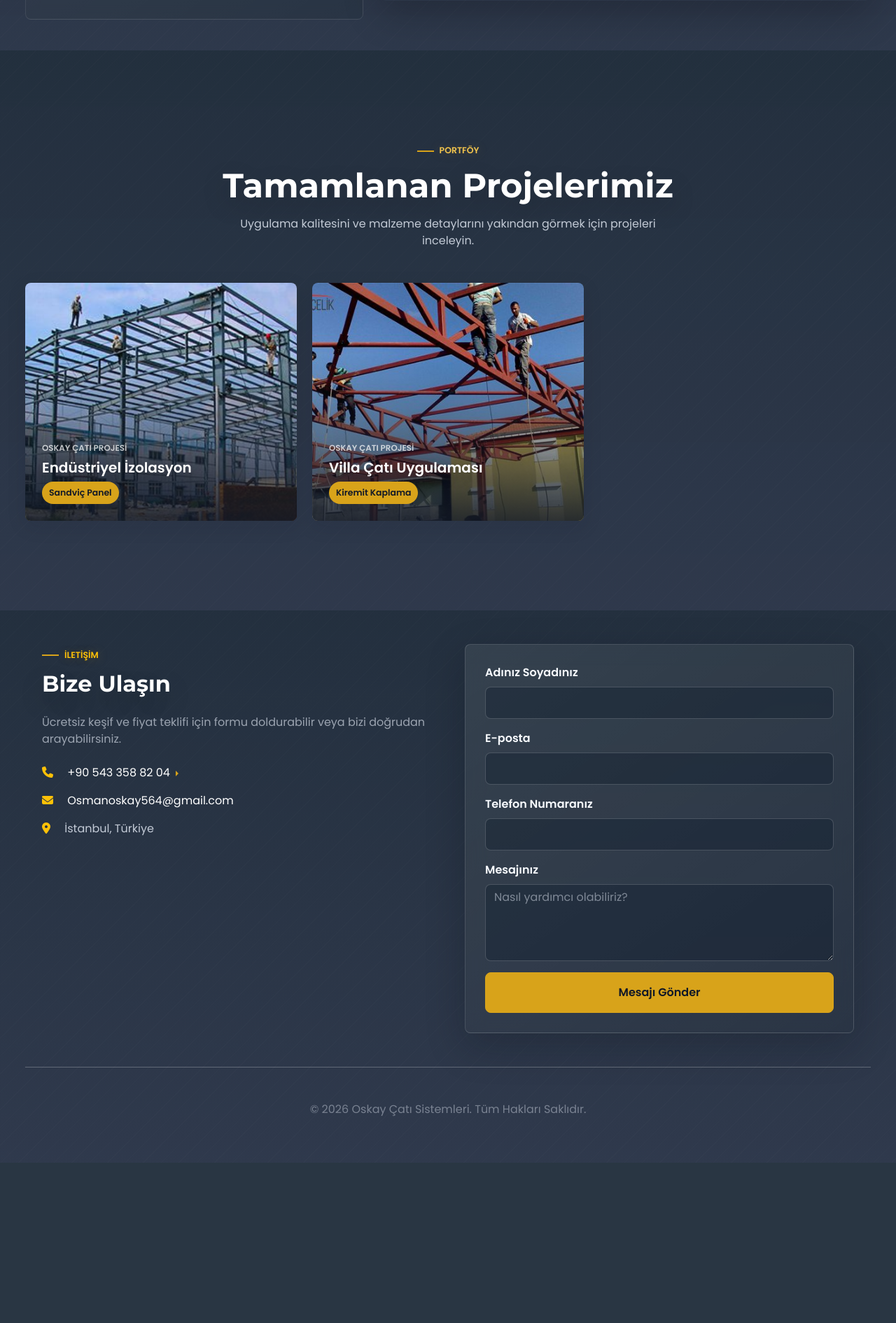
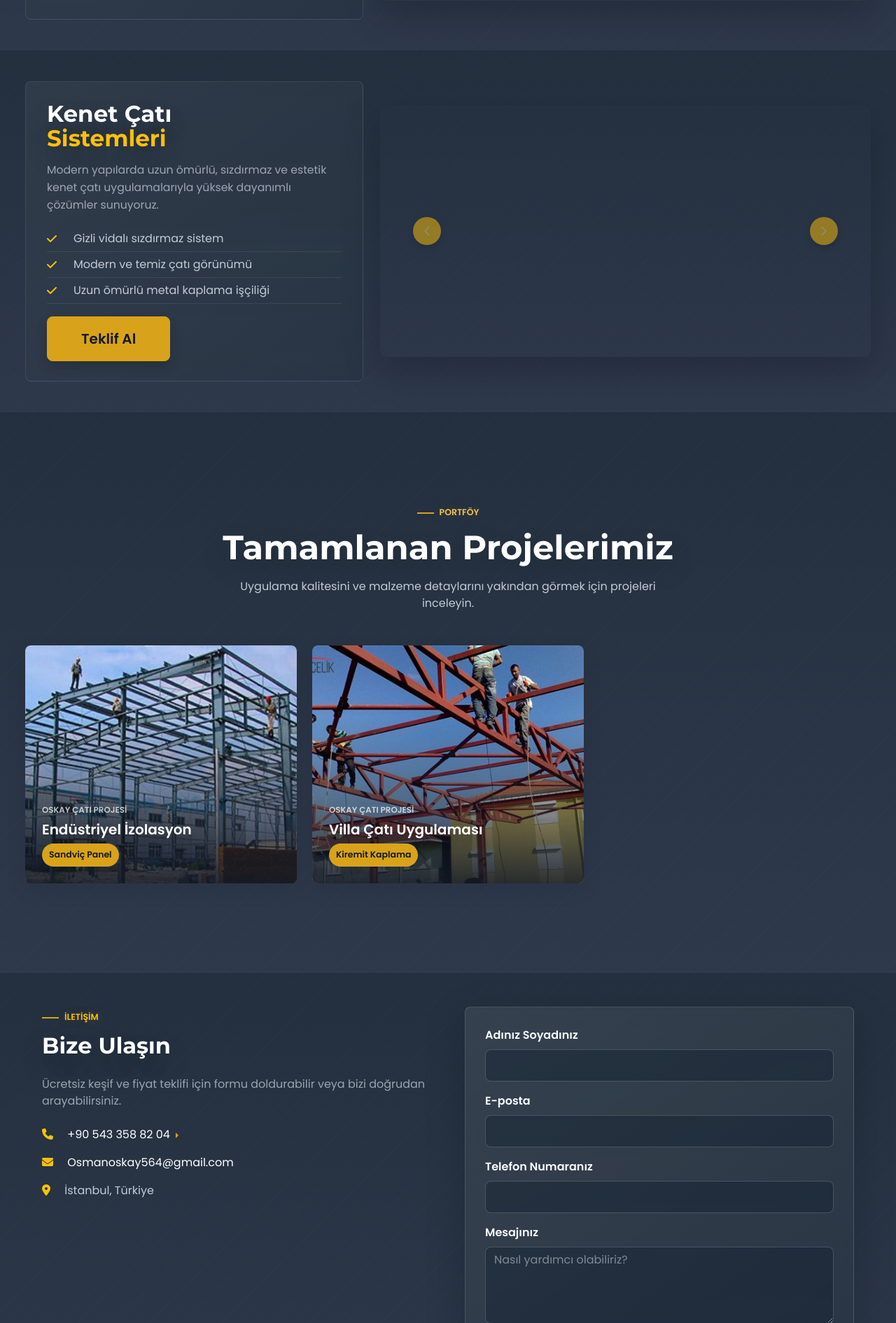
Before and after one commit to oskay6534/oskay-cati, a PHP site: page / in a window 1280 px wide. Shown: the part 4218-6108 px from the top of the page at 70% size. Before the commit the page ends 5813 px from the top, so only its background shows below. Run offline with PHP 8.4, Linux system fonts and the light colour scheme; data comes from the database, SQL or seed files in the repository.

Commit message:
Add kenet roof gallery section

```diff
--- a/index.html
+++ b/index.html
@@ -53,7 +53,7 @@
     <!-- Font Awesome (İkonlar) -->
     <link rel="stylesheet" href="https://cdnjs.cloudflare.com/ajax/libs/font-awesome/6.4.2/css/all.min.css">
     <!-- Özel CSS -->
-    <link rel="stylesheet" href="style.css?v=20260510-18">
+    <link rel="stylesheet" href="style.css?v=20260512-20">
 </head>
 <body data-bs-spy="scroll" data-bs-target="#mainNav">
 
@@ -349,6 +349,43 @@
                 </div>
             </div>
 
+        </div>
+    </div>
+</section>
+<section id="kenet-roof" class="py-5">
+    <div class="container">
+        <div class="row align-items-center">
+            <div class="col-lg-6 mb-4 mb-lg-0">
+                <div class="polyester-card-wrapper shadow-lg">
+                    <div id="kenetCarousel" class="carousel slide carousel-fade" data-bs-ride="carousel">
+                        <div class="carousel-inner" id="kenetCarouselInner">
+                            </div>
+                        <button class="carousel-control-prev" type="button" data-bs-target="#kenetCarousel" data-bs-slide="prev">
+                            <span class="carousel-control-prev-icon"></span>
+                        </button>
+                        <button class="carousel-control-next" type="button" data-bs-target="#kenetCarousel" data-bs-slide="next">
+                            <span class="carousel-control-next-icon"></span>
+                        </button>
+                    </div>
+                </div>
+            </div>
+
+            <div class="col-lg-5 text-white polyester-right-panel mb-4 mb-lg-0">
+                <h2 class="fw-bold mb-4">
+                    Kenet Çatı <br> <span class="text-warning">Sistemleri</span>
+                </h2>
+                <p class="opacity-75 mb-4">
+                    Modern yapılarda uzun ömürlü, sızdırmaz ve estetik kenet çatı uygulamalarıyla yüksek dayanımlı çözümler sunuyoruz.
+                </p>
+                <ul class="list-unstyled mb-5">
+                    <li><i class="fas fa-check text-warning me-3"></i> Gizli vidalı sızdırmaz sistem</li>
+                    <li><i class="fas fa-check text-warning me-3"></i> Modern ve temiz çatı görünümü</li>
+                    <li><i class="fas fa-check text-warning me-3"></i> Uzun ömürlü metal kaplama işçiliği</li>
+                </ul>
+                <div>
+                    <a href="#contact" class="btn btn-warning btn-lg fw-bold px-5 py-3 rounded-3 shadow">Teklif Al</a>
+                </div>
+            </div>
         </div>
     </div>
 </section>
@@ -718,6 +755,27 @@ if (doorContainer) {
         }
     } catch (err) { console.error("Çelik kapı hatası:", err); }
 }
+const kenetContainer = document.getElementById('kenetCarouselInner');
+if (kenetContainer) {
+    try {
+        const res = await fetch(`https://api.github.com/repos/${username}/${repo}/contents/kenet_cati`);
+        const files = await res.json();
+
+        if (Array.isArray(files)) {
+            const images = files.filter(f => f.name.match(/\.(jpg|jpeg|png|webp|gif)$/i));
+            if (images.length > 0) {
+                kenetContainer.innerHTML = images.map((file, index) => `
+                    <div class="carousel-item ${index === 0 ? 'active' : ''}">
+                        <img src="${file.download_url}" class="polyester-main-img" alt="Kenet Çatı Uygulaması">
+                    </div>`).join('');
+
+                if (window.bootstrap && window.bootstrap.Carousel) {
+                    new bootstrap.Carousel(document.getElementById('kenetCarousel'), { interval: 4700, ride: 'carousel', pause: false });
+                }
+            }
+        }
+    } catch (err) { console.error("Kenet çatı hatası:", err); }
+}
 }
 
     // --- SEO FONKSİYONLARI ---
--- a/style.css
+++ b/style.css
@@ -891,6 +891,7 @@ body.admin-logged-in li.admin-only {
 #winter-garden > .container,
 #steel-structure > .container,
 #steel-doors > .container,
+#kenet-roof > .container,
 #projects > .container,
 .site-footer > .container {
     max-width: 1240px;
@@ -902,7 +903,8 @@ body.admin-logged-in li.admin-only {
 #polyester-roof,
 #winter-garden,
 #steel-structure,
-#steel-doors {
+#steel-doors,
+#kenet-roof {
     padding: 44px 0 !important;
     background: var(--site-bg) !important;
 }
@@ -911,7 +913,8 @@ body.admin-logged-in li.admin-only {
 #polyester-roof .row,
 #winter-garden .row,
 #steel-structure .row,
-#steel-doors .row {
+#steel-doors .row,
+#kenet-roof .row {
     display: flex !important;
     flex-wrap: nowrap !important;
     align-items: center !important;
@@ -929,7 +932,8 @@ body.admin-logged-in li.admin-only {
 #polyester-roof .row::after,
 #winter-garden .row::after,
 #steel-structure .row::after,
-#steel-doors .row::after {
+#steel-doors .row::after,
+#kenet-roof .row::after {
     display: none !important;
 }
 
@@ -937,7 +941,8 @@ body.admin-logged-in li.admin-only {
 #polyester-roof .col-lg-6,
 #winter-garden .col-lg-6,
 #steel-structure .col-lg-6,
-#steel-doors .col-lg-6 {
+#steel-doors .col-lg-6,
+#kenet-roof .col-lg-6 {
     flex: 1 1 58% !important;
     width: auto !important;
     max-width: none !important;
@@ -950,7 +955,8 @@ body.admin-logged-in li.admin-only {
 #polyester-roof .polyester-right-panel,
 #winter-garden .polyester-right-panel,
 #steel-structure .col-lg-5,
-#steel-doors .polyester-right-panel {
+#steel-doors .polyester-right-panel,
+#kenet-roof .polyester-right-panel {
     flex: 0 0 40% !important;
     width: 40% !important;
     max-width: none !important;
@@ -982,14 +988,17 @@ body.admin-logged-in li.admin-only {
 #winter-garden .carousel,
 #steel-structure .carousel,
 #steel-doors .carousel,
+#kenet-roof .carousel,
 #polyester-roof .carousel-inner,
 #winter-garden .carousel-inner,
 #steel-structure .carousel-inner,
 #steel-doors .carousel-inner,
+#kenet-roof .carousel-inner,
 #polyester-roof .carousel-item,
 #winter-garden .carousel-item,
 #steel-structure .carousel-item,
-#steel-doors .carousel-item {
+#steel-doors .carousel-item,
+#kenet-roof .carousel-item {
     position: relative !important;
     inset: auto !important;
     width: 100% !important;
@@ -1015,7 +1024,8 @@ body.admin-logged-in li.admin-only {
 .about-section h2,
 .polyester-right-panel h2,
 #steel-structure h2,
-#steel-doors h2 {
+#steel-doors h2,
+#kenet-roof h2 {
     font-size: clamp(1.85rem, 2.55vw, 3rem) !important;
     line-height: 1.08 !important;
     margin: 0 0 16px !important;
@@ -1024,7 +1034,8 @@ body.admin-logged-in li.admin-only {
 .about-section p,
 .polyester-right-panel p,
 #steel-structure p,
-#steel-doors p {
+#steel-doors p,
+#kenet-roof p {
     max-width: 44ch !important;
     margin-bottom: 18px !important;
     font-size: 0.98rem !important;
@@ -1033,7 +1044,8 @@ body.admin-logged-in li.admin-only {
 
 .polyester-right-panel ul,
 #steel-structure ul,
-#steel-doors ul {
+#steel-doors ul,
+#kenet-roof ul {
     margin-top: 0 !important;
     margin-bottom: 18px !important;
     padding-left: 0 !important;
@@ -1041,7 +1053,8 @@ body.admin-logged-in li.admin-only {
 
 .polyester-right-panel li,
 #steel-structure li,
-#steel-doors li {
+#steel-doors li,
+#kenet-roof li {
     display: flex !important;
     align-items: center !important;
     gap: 8px !important;
@@ -1112,7 +1125,8 @@ body.admin-logged-in li.admin-only {
 #polyester-roof .carousel-control-prev,
 #winter-garden .carousel-control-prev,
 #steel-structure .carousel-control-prev,
-#steel-doors .carousel-control-prev {
+#steel-doors .carousel-control-prev,
+#kenet-roof .carousel-control-prev {
     left: 14px !important;
 }
 
@@ -1120,7 +1134,8 @@ body.admin-logged-in li.admin-only {
 #polyester-roof .carousel-control-next,
 #winter-garden .carousel-control-next,
 #steel-structure .carousel-control-next,
-#steel-doors .carousel-control-next {
+#steel-doors .carousel-control-next,
+#kenet-roof .carousel-control-next {
     right: 14px !important;
 }
 
@@ -1170,7 +1185,8 @@ body.admin-logged-in li.admin-only {
     #polyester-roof .row,
     #winter-garden .row,
     #steel-structure .row,
-    #steel-doors .row {
+    #steel-doors .row,
+    #kenet-roof .row {
         flex-wrap: wrap !important;
         gap: 18px !important;
     }
@@ -1180,11 +1196,13 @@ body.admin-logged-in li.admin-only {
     #winter-garden .col-lg-6,
     #steel-structure .col-lg-6,
     #steel-doors .col-lg-6,
+    #kenet-roof .col-lg-6,
     .about-section .col-lg-6.ps-lg-5,
     #polyester-roof .polyester-right-panel,
     #winter-garden .polyester-right-panel,
     #steel-structure .col-lg-5,
-    #steel-doors .polyester-right-panel {
+    #steel-doors .polyester-right-panel,
+    #kenet-roof .polyester-right-panel {
         flex: 0 0 100% !important;
         width: 100% !important;
         order: initial !important;
@@ -1200,14 +1218,17 @@ body.admin-logged-in li.admin-only {
     #winter-garden .carousel,
     #steel-structure .carousel,
     #steel-doors .carousel,
+    #kenet-roof .carousel,
     #polyester-roof .carousel-inner,
     #winter-garden .carousel-inner,
     #steel-structure .carousel-inner,
     #steel-doors .carousel-inner,
+    #kenet-roof .carousel-inner,
     #polyester-roof .carousel-item,
     #winter-garden .carousel-item,
     #steel-structure .carousel-item,
-    #steel-doors .carousel-item {
+    #steel-doors .carousel-item,
+    #kenet-roof .carousel-item {
         height: 320px !important;
         min-height: 320px !important;
         max-height: 320px !important;
@@ -1225,6 +1246,7 @@ body.admin-logged-in li.admin-only {
     #winter-garden > .container,
     #steel-structure > .container,
     #steel-doors > .container,
+    #kenet-roof > .container,
     #projects > .container {
         padding-left: 12px;
         padding-right: 12px;
```
Also changed, not shown: kenet_cati/WhatsApp Image 2026-05-12 at 00.06.53 (1).jpeg (added), kenet_cati/WhatsApp Image 2026-05-12 at 00.06.53 (2).jpeg (added), kenet_cati/WhatsApp Image 2026-05-12 at 00.06.53 (3).jpeg (added), kenet_cati/WhatsApp Image 2026-05-12 at 00.06.53 (4).jpeg (added), kenet_cati/WhatsApp Image 2026-05-12 at 00.06.53.jpeg (added), kenet_cati/WhatsApp Image 2026-05-12 at 00.06.54 (1).jpeg (added), kenet_cati/WhatsApp Image 2026-05-12 at 00.06.54 (2).jpeg (added), kenet_cati/WhatsApp Image 2026-05-12 at 00.06.54 (3).jpeg (added), kenet_cati/WhatsApp Image 2026-05-12 at 00.06.54.jpeg (added), kenet_cati/WhatsApp Image 2026-05-12 at 08.41.56 (1).jpeg (added), kenet_cati/WhatsApp Image 2026-05-12 at 08.41.56 (2).jpeg (added), kenet_cati/WhatsApp Image 2026-05-12 at 08.41.56.jpeg (added), kenet_cati/WhatsApp Image 2026-05-12 at 08.41.57 (1).jpeg (added), kenet_cati/WhatsApp Image 2026-05-12 at 08.41.57 (2).jpeg (added), 4 more files.
